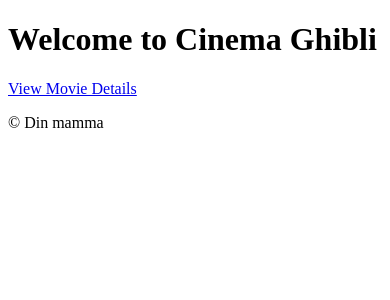
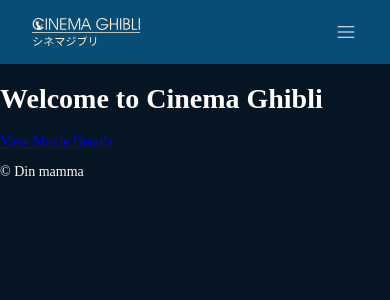
Before and after one commit to johnahlenhed/Cinema-Ghibli, a PHP site: page / in a window 390 px wide. Shown: the top 300 px of the page. Run offline with PHP 8.4, Linux system fonts and the light colour scheme.

Commit message:
Navbar functions done

```diff
--- a/assets/styles.css
+++ b/assets/styles.css
@@ -0,0 +1,112 @@
+:root {
+    font-family: libre baskerville, serif;
+    --dark-font-color: #FFFDF9;
+    --dark-background: #061524;
+    --dark-nav: #084D75;
+    --dark-container: #13273B;
+    --dark-line: #E65478;
+    --dark-date-tick: #6F7FB3;
+    --dark-bg-tick: #131F44;
+    --dark-cta: #E65478;
+
+
+
+    --light-background: #FDEED7;
+    --light-font-color: #113E58;
+    --light-nav: #033856;
+    --light-container: #FFF5E5;
+    --light-line: #109CEB;
+    --light-date-tick: #A9DDFB;
+    --light-bg-tick: #C7E2DB;
+    --light-cta: #E65478;
+
+    --button-color: #ffffff;
+
+}
+
+body {
+    margin: 0;
+}
+
+@media screen and (max-width: 430px) {
+    body {
+        background-color: var(--dark-background);
+        font-size: 14px;
+        color: var(--dark-font-color);
+    }
+
+    .navbar {
+    background-color: var(--dark-nav);
+    height: 4rem;
+    display: flex;
+    align-items: center;
+    justify-content: space-between;
+    flex-wrap: nowrap;
+    padding: 0 2rem;
+    }
+
+    nav img {
+        height: 1.8rem;
+    }
+
+    .menu-icon {
+        height: 1.5rem;
+        width: 1.5rem;
+    }
+
+    .mobile-menu {
+        background-color: var(--dark-container);
+        position: fixed;
+        top: 0;
+        left: 0;
+        width: 100%;
+        height: 100vh;
+        display: flex;
+        flex-direction: column;
+        justify-content: center;
+        align-items: center;
+
+        opacity: 0;
+        pointer-events: none;
+        transition: opacity 0.3s ease;
+    }
+
+    .mobile-menu-links {
+        display: flex;
+        flex-direction: column;
+        gap: 2rem;
+        text-align: center;
+    }
+
+    .mobile-menu-logo {
+        position: absolute;
+        height: 1.8rem;
+        top: 1.1rem;
+        left: 2rem;
+    }
+
+    .mobile-menu.active {
+        opacity: 1;
+        pointer-events: all;
+    }
+
+    .mobile-menu > div:first-child {
+    display: flex;
+    flex-direction: column;
+    gap: 2rem;
+    text-align: center;
+    }
+
+    .mobile-menu a {
+    color: var(--dark-font-color);
+    text-decoration: none;
+    font-size: 1.5rem;
+    }
+
+    .mobile-menu .menu-icon {
+    position: absolute;
+    top: 1.4rem;
+    right: 2rem;
+    }
+
+}
--- a/includes/header.php
+++ b/includes/header.php
@@ -10,7 +10,38 @@
 
 <body>
     <header>
-        <nav>
+        <nav class="navbar">
+            <img src="/assets/images/cinema-ghibli-logo-light.svg" alt="">
+            <div class="menu-icon">
+                <svg xmlns="http://www.w3.org/2000/svg" fill="none" viewBox="0 0 24 24" strokeWidth={1.5} stroke="currentColor" className="size-6">
+                    <path strokeLinecap="round" strokeLinejoin="round" d="M3.75 6.75h16.5M3.75 12h16.5m-16.5 5.25h16.5" />
+                </svg>
 
+            </div>
         </nav>
     </header>
+
+    <div class="mobile-menu">
+        <img src="/assets/images/cinema-ghibli-logo-light.svg" alt="" class="mobile-menu-logo">
+        <div class="mobile-menu-links">
+            <a href="index.php">Home</a>
+            <a href="about.php">About</a>
+            <a href="contact.php">Contact</a>
+        </div>
+        <div class="menu-icon">
+            <svg xmlns="http://www.w3.org/2000/svg" fill="none" viewBox="0 0 24 24" stroke-width="1.5" stroke="currentColor" class="size-6">
+                <path stroke-linecap="round" stroke-linejoin="round" d="M6 18 18 6M6 6l12 12" />
+            </svg>
+        </div>
+    </div>
+
+<script>
+    const menuIcons = document.querySelectorAll('.menu-icon');
+    const mobileMenu = document.querySelector('.mobile-menu');
+
+    menuIcons.forEach(icon => {
+        icon.addEventListener('click', () => {
+            mobileMenu.classList.toggle('active');
+        });
+    });
+</script>
```
Also changed, not shown: assets/images/cinema-ghibli-logo-dark.svg (added), assets/images/cinema-ghibli-logo-light.svg (added).
